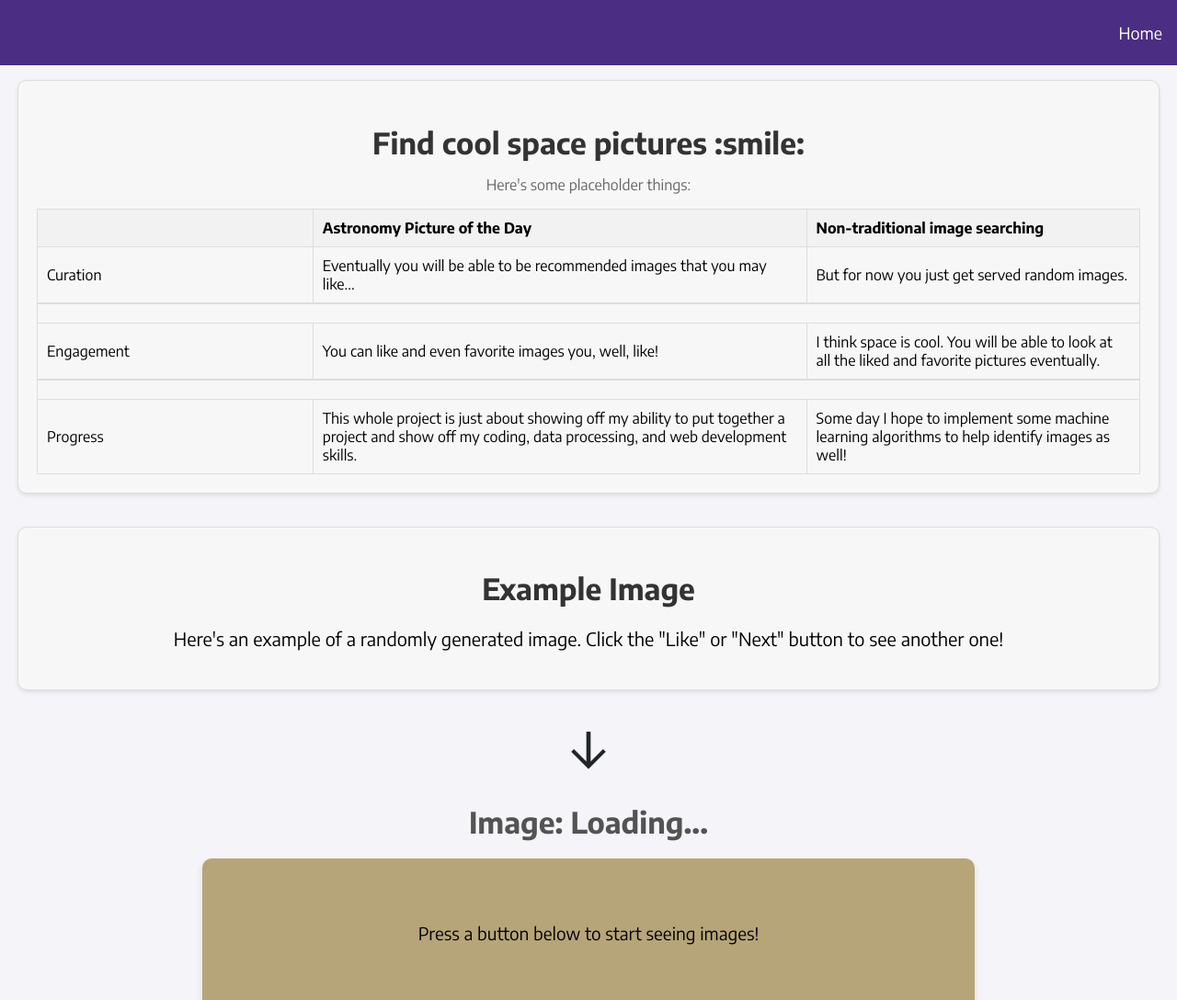
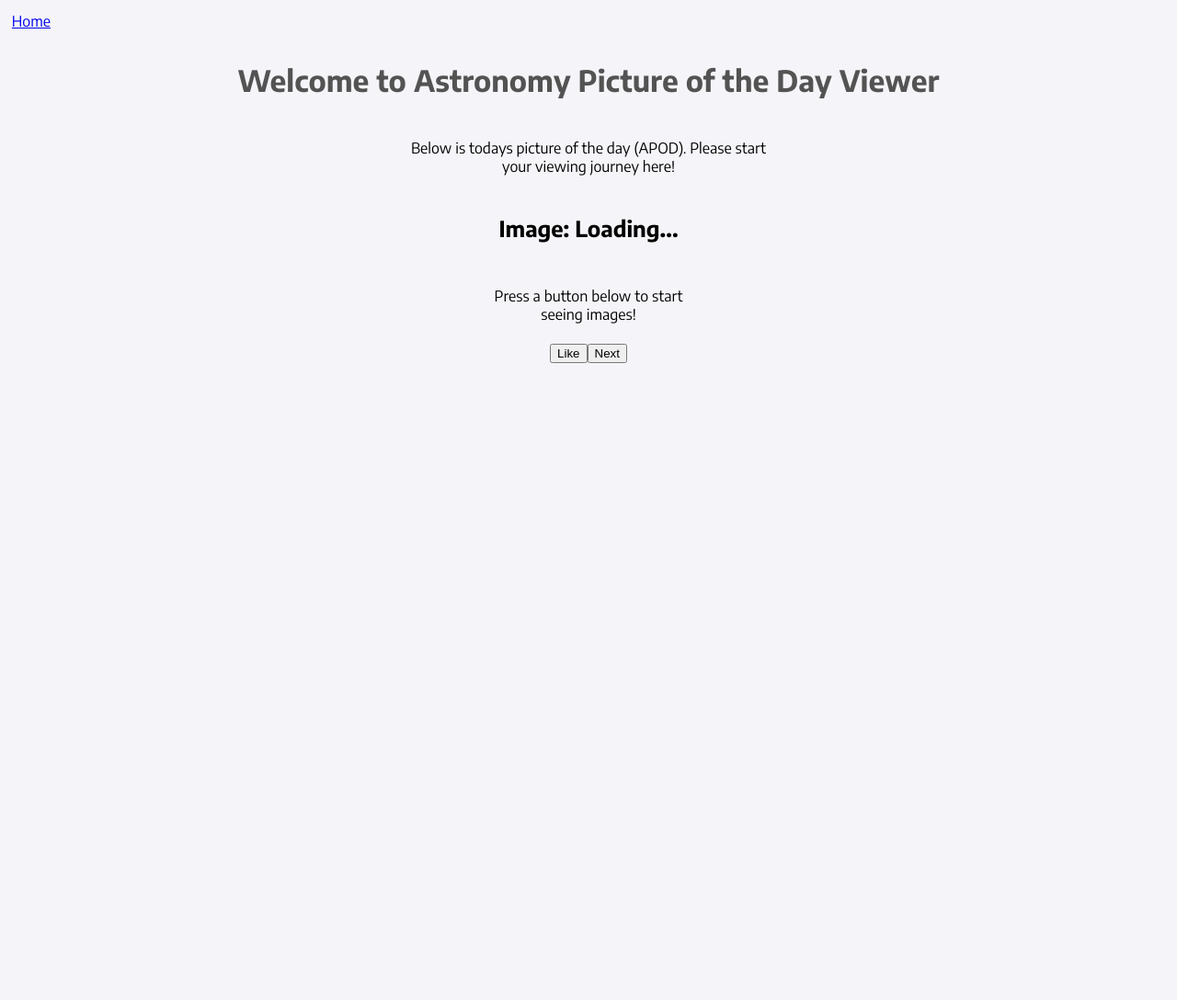
Before and after one commit to nickerson-b/CDC_personal, a website: page public/html_templates/testpage.html in a window 1280 px wide. Shown: the top 1088 px of the page at 92% size. After the commit the page ends 800 px from the top, so only its background shows below. Drawn offline with Linux system fonts and the light colour scheme; files that its build step writes are made by us from their sources.

Commit message:
Display images on load and simplify css structure, cleaning up homepage

```diff
--- a/public/html_templates/testpage.html
+++ b/public/html_templates/testpage.html
@@ -5,7 +5,7 @@
     <meta name="viewport" content="width=device-width, initial-scale=1.0">
     <title>Care or Don't Care</title>
     <link href="https://fonts.googleapis.com/css2?family=Encode+Sans:wght@100..900&display=swap" rel="stylesheet">
-    <link rel="stylesheet" href="stylesheets/style.css"> <!-- this is the stylesheet for the UW page and will need to be updated -->
+    <link rel="stylesheet" href="stylesheets/testStyle.css">
 </head>
 <body>
     <nav class="navbar">
@@ -17,82 +17,30 @@
             <!-- <a href="/signout" class="navbar-link">Logout</a> -->
         </div>
     </nav>
-    <div class="purpose-container">
-        <h2 class="purpose-title">Find cool space pictures :smile:</h2>
-        <p class="purpose-description">Here's some placeholder things:</p>
-        <table class="comparison-table">
-            <thead>
-                <tr>
-                    <th></th>
-                    <th>Astronomy Picture of the Day</th>
-                    <th>Non-traditional image searching</th>
-                </tr>
-            </thead>
-            <tbody>
-                <tr>
-                    <td class="criteria">Curation</td>
-                    <td>Eventually you will be able to be recommended images that you may like...</td>
-                    <td>But for now you just get served random images.</td>
-                </tr>
-                <tr><td colspan="3" class="separator"></td></tr>
-                <tr>
-                    <td class="criteria">Engagement</td>
-                    <td>You can like and even favorite images you, well, like!</td>
-                    <td>I think space is cool. You will be able to look at all the liked and favorite pictures eventually.</td>
-                </tr>
-                <tr><td colspan="3" class="separator"></td></tr>
-                <tr>
-                    <td class="criteria">Progress</td>
-                    <td>This whole project is just about showing off my ability to put together a project and show off my coding, data processing, and web development skills.</td>
-                    <td>Some day I hope to implement some machine learning algorithms to help identify images as well!</td>
-                </tr>
-            </tbody>
-        </table>
-    </div>
-    <div class="purpose-container">
-        <div class="example-article">
-            <h2 class="example-title">Example Image</h2>
-            <p class="example-description">Here's an example of a randomly generated image. Click the "Like" or "Next" button to see another one!</p>
+
+    <div class="wrapper vert">
+        <div class="wrapper vert">
+            <div class="box intro">
+                <h1 class="page-intro">Welcome to Astronomy Picture of the Day Viewer</h2>
+            </div>
+            <div class="box intro">
+                <p class="example-description">Below is todays picture of the day (APOD). Please start your viewing journey here!</p>
+            </div>
         </div>
-
-        <!-- <div class="login-blurb" id="loginBlurb">
-            <p><strong>Note: </strong> Please <a href="/signin">login</a> to store articles when clicking "Care" or "Don't Care."</p>
-        </div> -->
-    </div>
-    <div class="arrow-container" style="margin-bottom: -1em;">
-        <a class="arrow-link" style="text-decoration: none; font-weight: normal;">
-          <span class="arrow-down mb-4">&#x2193;</span>
-        </a>
-      </div>
-
-
-    <h1 id="topicHeading">Image: Loading...</h1>
-    <div class="card">
-        <div class="card-content">
-            <p class="description" id="topicDescription">Press a button below to start seeing images!</p>
+        <div class="box">
+            <h2 id="topicHeading">Image: Loading...</h1>
+        </div>
+        <div class="box">
+            <img id="displayPicture">
+        </div>
+        <div class="box">
+            <p id="topicDescription">Press a button below to start seeing images!</p>
+        </div>
+        <div class="box">
+            <button class="button" id="careButton">Like</button>
+            <button class="button" id="dontCareButton">Next</button>
         </div>
     </div>
-    <div class="buttons-container">
-        <button class="button" id="careButton">Care</button>
-        <button class="button" id="dontCareButton">Next</button>
-    </div>
 
-
-
-    <!-- <script src="javascripts/index.js"></script>
-    <script>
-        document.addEventListener('DOMContentLoaded', async () => {
-            try {
-                const response = await fetch('/auth');
-                const data = await response.json();
-                const loginBlurb = document.getElementById('loginBlurb');
-                if (data.authenticated) {
-                    loginBlurb.style.display = 'none';
-                }
-            } catch (error) {
-                console.error('Error checking authentication status:', error);
-            }
-        });
-    </script> -->
 </body>
 </html>
--- /dev/null
+++ b/public/stylesheets/testStyle.css
@@ -0,0 +1,47 @@
+body {
+    font-family: "Encode Sans", sans-serif;
+    margin: 1vw;
+    background-color: #f5f5f9;
+}
+
+.wrapper {
+    display: flex;
+    flex-direction: row;
+    gap: .5vw;
+    justify-content: center;
+    align-items: center;
+    width: 100%;
+    height: 100%;
+}
+
+.wrapper.vert {
+    flex-direction: column;
+}
+
+.box {
+    display: flex;
+    justify-content: center;
+}
+
+.box p {
+    flex-basis: 70%;
+    text-align: center;
+}
+
+.box.intro {
+    padding: 0;
+    margin: 0;
+}
+
+.box img {
+    width: 100%;
+    object-fit: contain;
+    max-height: 80vh;
+}
+
+h1 {
+    text-align: center;
+    font-family: "Encode Sans", sans-serif;
+    padding-top: 1vw;
+    color: #535353;
+}
```
Also changed, not shown: routes/test.js (+51 -1 lines), README.md, public/images/apod.drawio.png (renamed from Images/apod.drawio.png), public/images/missing_image_url.jpg (added).
